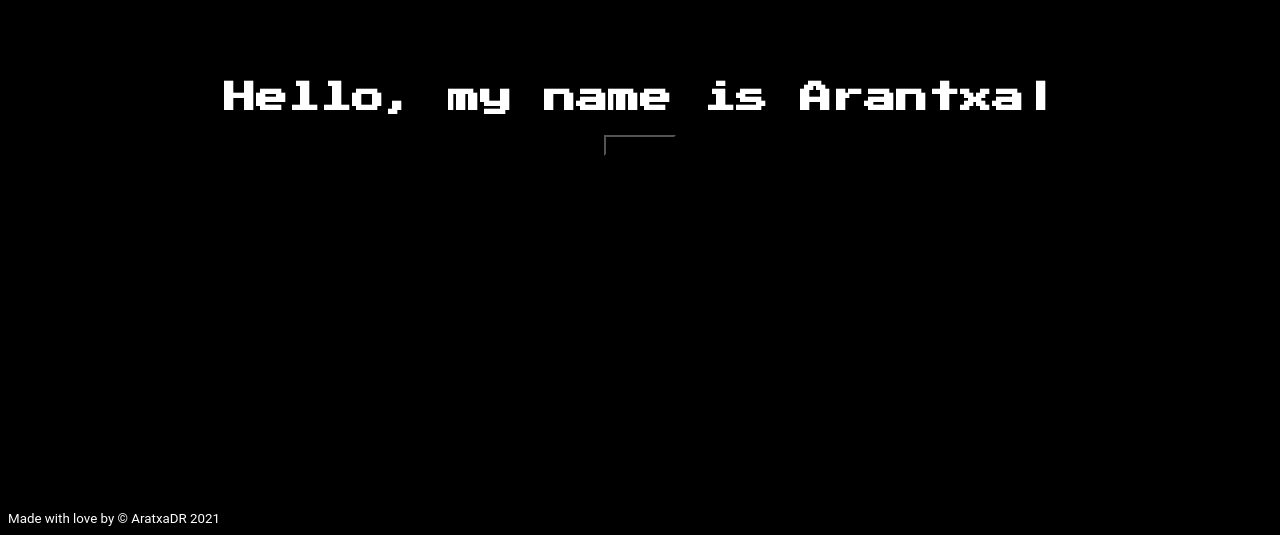
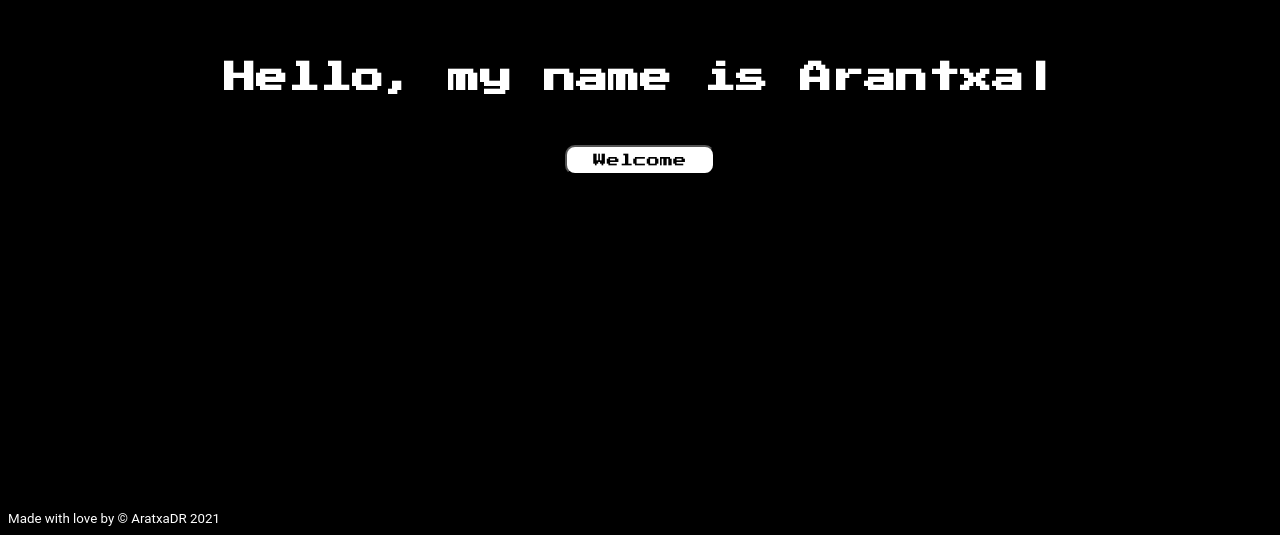
Before and after one commit to ArantxaDR/Portfolio, a React (Create React App) app: page / in a window 1280 px wide. Shown: the part 300-835 px from the top of the page. Built offline with nearby package versions, Linux system fonts and the light colour scheme.

Commit message:
add btn style

```diff
--- a/src/components/Buttons/LandingButton.tsx
+++ b/src/components/Buttons/LandingButton.tsx
@@ -1,4 +1,5 @@
 import React from "react";
+import "./_landingBtn.scss";
 
 export default function LandingButton() {
   return <button className="container-btn">Welcome</button>;
--- /dev/null
+++ b/src/components/Buttons/_landingBtn.scss
@@ -0,0 +1,10 @@
+@import "../../styles/variables";
+
+.container-btn {
+  background-color: $colorprimary;
+  height: 30px;
+  width: 150px;
+  font-family: $fontprimary;
+  border-radius: 10px;
+  margin-top: 30px;
+}
```
